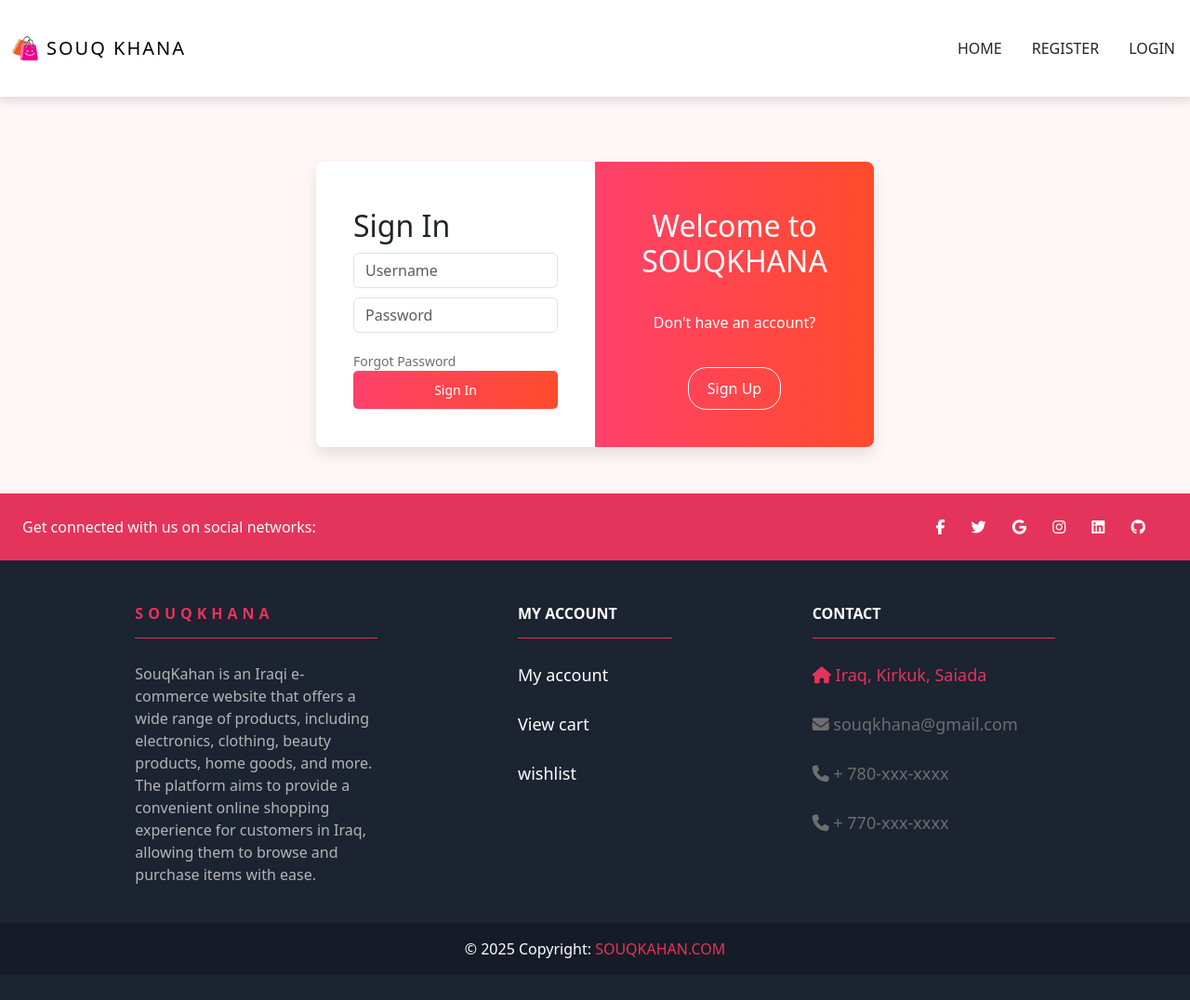
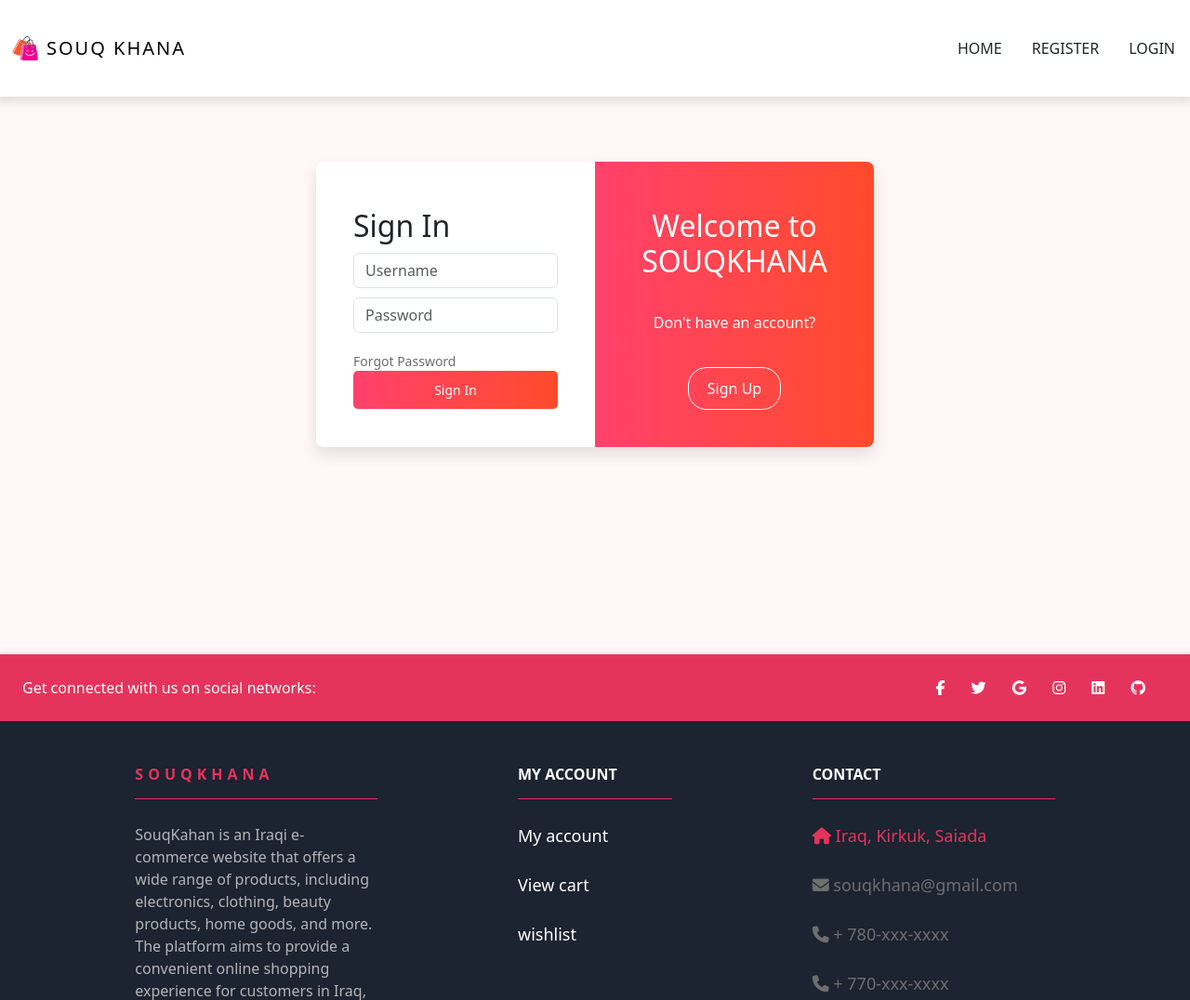
Before and after one commit to v2kv/graduation, a Flask app: a page that uses templates/layout.html in a window 1280 px wide. Shown: the top 1076 px of the page at 93% size. Before the commit the page ends 1031 px from the top, so only its background shows below. Run offline with Flask 3, Linux system fonts and the light colour scheme; data that the repository does not hold is empty; some libraries are stand-ins or nearby versions.

Commit message:
fix footer position

```diff
--- a/static/layoutStyle.css
+++ b/static/layoutStyle.css
@@ -5,14 +5,17 @@
 body{
     /* background: #414852; */
     font-family: system-ui, -apple-system, BlinkMacSystemFont, 'Segoe UI', Roboto, Oxygen, Ubuntu, Cantarell, 'Open Sans', 'Helvetica Neue', sans-serif;
-    min-height: 100vh;
+
     position: relative;
     margin: 0;
     padding-bottom: 100px;
     box-sizing: border-box;
     background-color: #fff6f8;
 }
+.contentbody{
+    min-height: 60vh;
 
+}
 
 .loginbtn{
     background-color: var(--pink) !important;
--- a/templates/layout.html
+++ b/templates/layout.html
@@ -174,7 +174,8 @@
           aria-label="Close"
         ></button>
       </div>
-      {% endfor %} {% endif %} {% endwith %} {% block content %}{% endblock %}
+      {% endfor %} {% endif %} {% endwith %}
+      <div class="contentbody">{% block content %}{% endblock %}</div>
     </div>
     {% if show_footer %} {% extends 'footer.html' %} {% endif %}
     <script src="https://cdn.jsdelivr.net/npm/bootstrap@5.3.0-alpha1/dist/js/bootstrap.bundle.min.js"></script>
```
